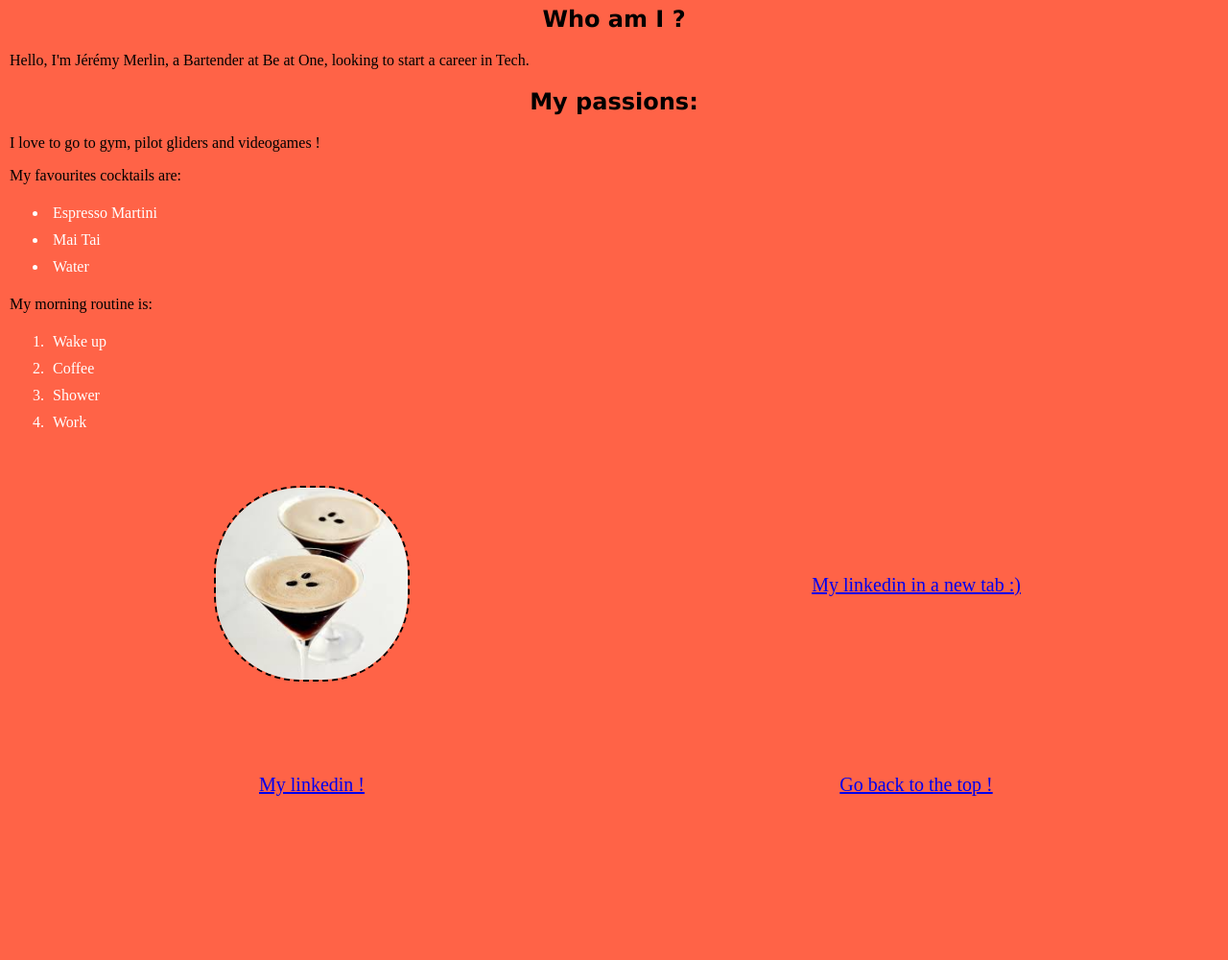
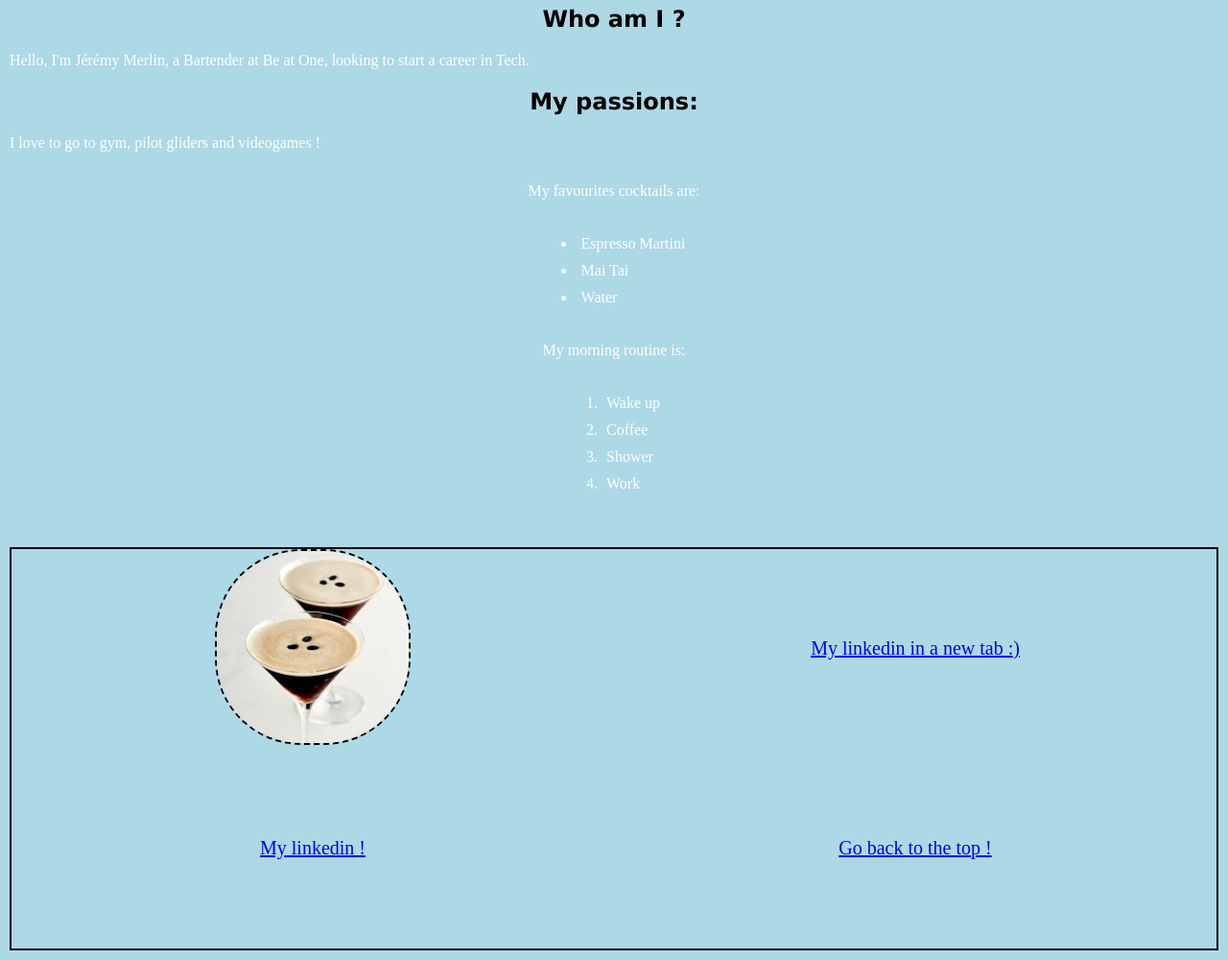
Before and after one commit to Klnder/html-sprint, a plain HTML site: page index.html in a window 1280 px wide. Shown: the part 75-1075 px from the top of the page at 96% size. Before the commit the page ends 1007 px from the top, so only its background shows below. Drawn offline with Linux system fonts and the light colour scheme; a script that the page names is missing.

Commit message:
update' (

```diff
--- a/index.html
+++ b/index.html
@@ -18,12 +18,15 @@
       <h2>My passions:</h2>
       <p>I love to go to gym, pilot gliders and videogames !</p>
 
+      <div class="list-container">
         <p>My favourites cocktails are:</p>
         <ul>
           <li>Espresso Martini</li>
           <li>Mai Tai</li>
           <li>Water</li>
         </ul>
+      </div>
+      <div class="list-container">
         <p>My morning routine is:</p>
         <ol>
           <li>Wake up</li>
@@ -31,6 +34,7 @@
           <li>Shower</li>
           <li>Work</li>
         </ol>
+      </div>
       <br />
       <br />
 
--- a/style.css
+++ b/style.css
@@ -7,9 +7,12 @@ h3 {
 a {
   font-size: 20px;
 }
+p {
+  color: white;
+}
 
 body {
-  background-color: tomato;
+  background-color: lightblue;
   margin: 10px;
 }
 img {
@@ -35,6 +38,8 @@ li {
   grid-template-areas:
     "img linkedin1"
     "linkedin2 back-to-top";
+  border-style: solid;
+  border-width: 2px;
 }
 
 .img {
@@ -60,3 +65,10 @@ li {
   justify-self: center;
   align-self: center;
 }
+
+.list-container {
+  display: flex;
+  flex-direction: column;
+  align-items: center;
+  justify-content: center;
+}
```
Lines whose indentation alone changed are shown as unchanged.
